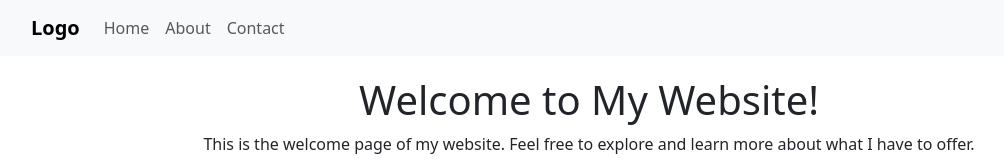
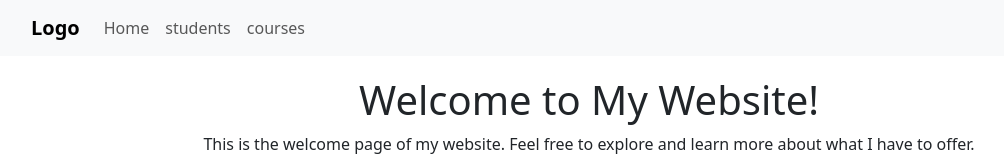
Before and after one commit to Mahmoud1499/Student-Managment-System, a Vue app in the folder front-end/: page / in a window 1280 px wide. Shown: the top 160 px of the page, without its empty margins (51-1055 px from the left). Built offline with nearby package versions, Linux system fonts and the light colour scheme.

Commit message:
handle shared in fornt

```diff
--- a/front-end/src/components/Shared/nav-bar.vue
+++ b/front-end/src/components/Shared/nav-bar.vue
@@ -30,8 +30,8 @@ export default {
     return {
       navItems: [
         { id: 1, label: 'Home', path: '/' },
-        { id: 2, label: 'About', path: '/about' },
-        { id: 3, label: 'Contact', path: '/contact' }
+        { id: 2, label: 'students', path: '/students' },
+        { id: 3, label: 'courses', path: '/courses' }
       ]
     };
   }
```
